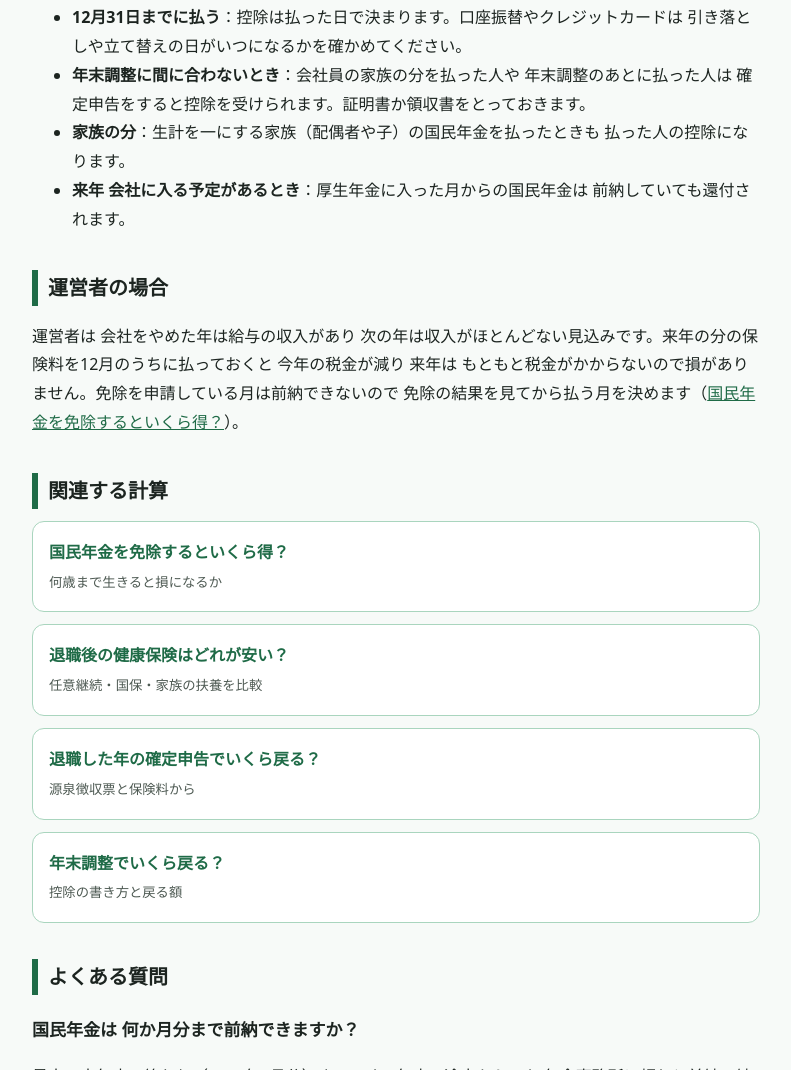
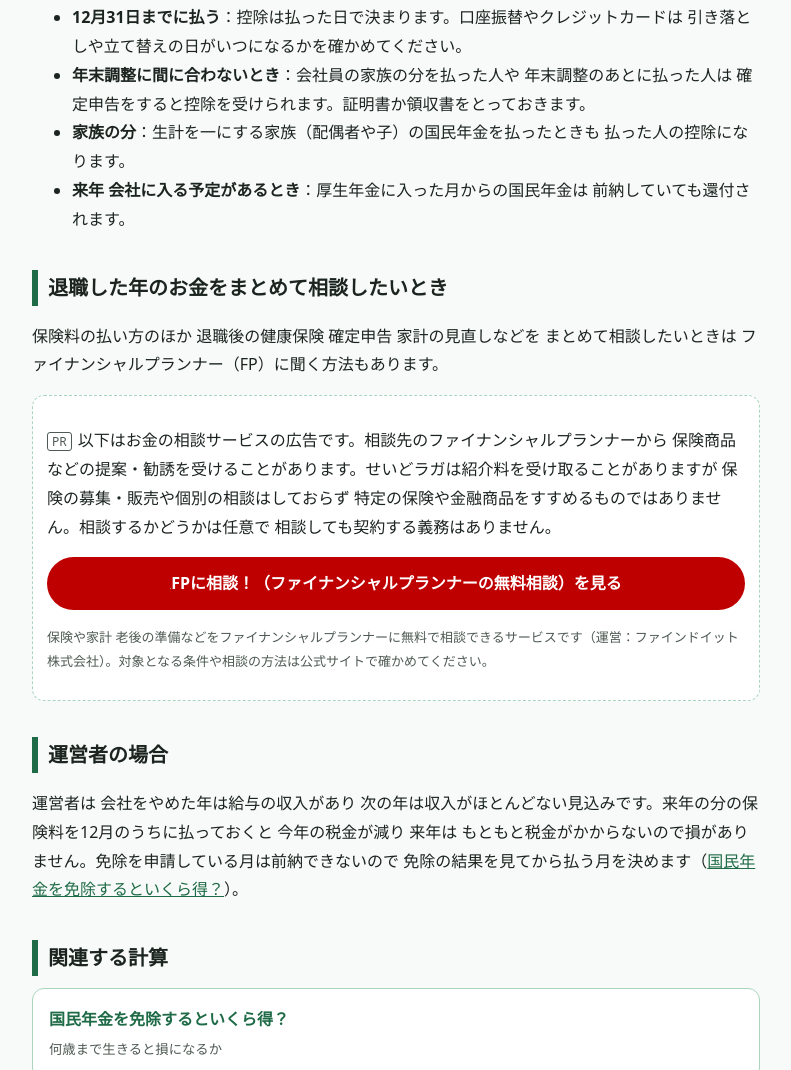
Before and after one commit to tsutomu333/seidoraga, a plain HTML site: page kokuho-nenkin-zenno/index.html in a window 1280 px wide. Shown: the part 1790-2860 px from the top of the page, without its empty margins (244-1035 px from the left). Drawn offline with Linux system fonts and the light colour scheme.

Commit message:
免除・前納のページにFP相談の広告を追加
Co-Authored-By: Claude Opus 5.5 <noreply@anthropic.com>

```diff
--- a/kokuho-nenkin-zenno/index.html
+++ b/kokuho-nenkin-zenno/index.html
@@ -125,6 +125,13 @@ footer a{color:var(--sub);margin-right:12px}
 <li><b>家族の分</b>：生計を一にする家族（配偶者や子）の国民年金を払ったときも 払った人の控除になります。</li>
 <li><b>来年 会社に入る予定があるとき</b>：厚生年金に入った月からの国民年金は 前納していても還付されます。</li>
 </ul>
+<h2 id="soudan">退職した年のお金をまとめて相談したいとき</h2>
+<p>保険料の払い方のほか 退職後の健康保険 確定申告 家計の見直しなどを まとめて相談したいときは ファイナンシャルプランナー（FP）に聞く方法もあります。</p>
+<div class="pr" id="pr-fp">
+  <p><span class="tag">PR</span>以下はお金の相談サービスの広告です。相談先のファイナンシャルプランナーから 保険商品などの提案・勧誘を受けることがあります。せいどラガは紹介料を受け取ることがありますが 保険の募集・販売や個別の相談はしておらず 特定の保険や金融商品をすすめるものではありません。相談するかどうかは任意で 相談しても契約する義務はありません。</p>
+  <p><a class="btn" href="https://px.a8.net/svt/ejp?a8mat=4BGLSA+5YXI5U+5MAS+5YJRM" target="_blank" rel="nofollow sponsored noopener"><img border="0" width="1" height="1" src="https://www14.a8.net/0.gif?a8mat=4BGLSA+5YXI5U+5MAS+5YJRM" alt="">FPに相談！（ファイナンシャルプランナーの無料相談）を見る</a></p>
+  <p class="note">保険や家計 老後の準備などをファイナンシャルプランナーに無料で相談できるサービスです（運営：ファインドイット株式会社）。対象となる条件や相談の方法は公式サイトで確かめてください。</p>
+</div>
 <h2>運営者の場合</h2>
 <p>運営者は 会社をやめた年は給与の収入があり 次の年は収入がほとんどない見込みです。来年の分の保険料を12月のうちに払っておくと 今年の税金が減り 来年は もともと税金がかからないので損がありません。免除を申請している月は前納できないので 免除の結果を見てから払う月を決めます（<a href="/nenkin-menjo/">国民年金を免除するといくら得？</a>）。</p>
 <h2>関連する計算</h2>
```
Also changed, not shown: nenkin-menjo/index.html (+7 -0 lines).
